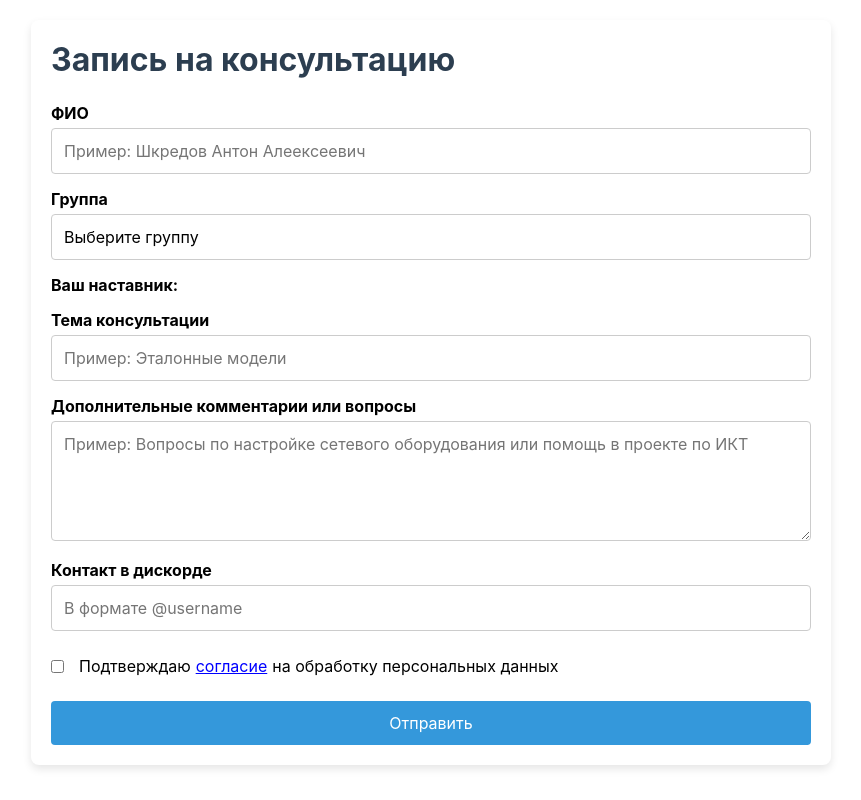
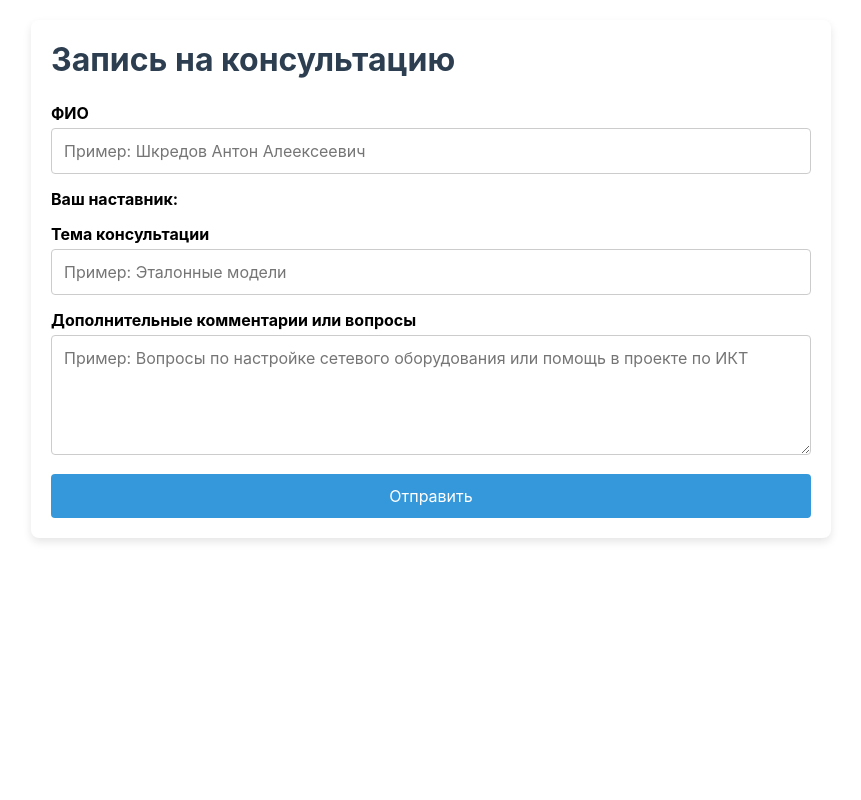
Before and after one commit to twint1m/consult-build, a React (Create React App) app in the folder frontend/: page / in a window 1280 px wide. Shown: the whole page, without its empty margins (209-1070 px from the left). Built offline with nearby package versions, Linux system fonts and the light colour scheme.

Commit message:
deleted group & discord

```diff
--- a/frontend/src/components/Form/hook.ts
+++ b/frontend/src/components/Form/hook.ts
@@ -1,22 +1,20 @@
-import {StudentInfo, StudentsData} from "./interface";
-import {useEffect, useState} from "react";
+import { StudentInfo, StudentsData } from "./interface";
+import { useEffect, useState } from "react";
 import studentsData from '../../data/students.json';
 
 export const useFindMentor = () => {
     const [studentName, setStudentName] = useState<string>('');
-    const [group, setGroup] = useState<string>('');
     const [mentor, setMentor] = useState<string>('');
 
     useEffect(() => {
         const normalizeString = (str: string) => str.trim().toLowerCase();
 
-        if (studentName && group) {
+        if (studentName) {
             let foundMentor = 'Студент не найден';
             const normalizedStudentName = normalizeString(studentName);
-            const normalizedGroup = normalizeString(group);
 
-            const groupData = (studentsData as StudentsData)[normalizedGroup];
-            if (groupData) {
+            for (const group in studentsData) {
+                const groupData = studentsData[group];
                 for (const mentorKey in groupData) {
                     const studentGroup = groupData[mentorKey];
                     const studentInfo = studentGroup.find((student: StudentInfo) => {
@@ -28,10 +26,12 @@ export const useFindMentor = () => {
                         break;
                     }
                 }
+                if (foundMentor !== 'Студент не найден') break;
             }
+
             setMentor(foundMentor || 'Наставник не найден');
         }
-    }, [studentName, group]);
+    }, [studentName]);
 
-    return { studentName, setStudentName, group, setGroup, mentor };
+    return { studentName, setStudentName, mentor };
 };
--- a/frontend/src/components/Form/index.tsx
+++ b/frontend/src/components/Form/index.tsx
@@ -5,38 +5,30 @@ import {
   FormGroup,
   Label,
   Input,
-  Select,
   TextArea,
-  CheckboxGroup,
   Button,
-  CheckboxInput,
-  CheckboxLabel,
   MentorFormGroup,
   MentorLabel,
   MentorSpan,
   Link,
-  ProblemButton
 } from "./styles";
 import { useFindMentor } from "./hook";
 import { Outlet } from "react-router-dom";
 import Toaster from "../ui/Toaster";
 
 const ConsultationForm: React.FC = () => {
-  const { studentName, setStudentName, group, setGroup, mentor } = useFindMentor();
+  const { studentName, setStudentName, mentor } = useFindMentor();
   const [topic, setTopic] = useState("");
   const [comments, setComments] = useState("");
-  const [discord, setDiscord] = useState("");
   const [toast, setToast] = useState<{ message: string; type: "success" | "error" } | null>(null);
 
   const handleSubmit = async (e: React.FormEvent) => {
     e.preventDefault();
     const data = {
       student_name: studentName,
-      group,
       mentor,
       topic,
       comments,
-      discord,
     };
 
     try {
@@ -54,17 +46,11 @@ const ConsultationForm: React.FC = () => {
 
       setToast({ message: "Вы записаны на консультацию!", type: "success" });
       setStudentName("");
-      setGroup("");
       setTopic("");
       setComments("");
-      setDiscord("");
     } catch (error) {
       setToast({ message: "Ошибка при отправке данных", type: "error" });
     }
-  };
-
-  const handleProblemReport = () => {
-    window.location.href = "https://github.com/twint1m/consult-build/issues/new";
   };
 
   const closeToast = () => {
@@ -86,20 +72,6 @@ const ConsultationForm: React.FC = () => {
                 placeholder={"Пример: Шкредов Антон Алеексеевич"}
                 onChange={(e) => setStudentName(e.target.value)}
             />
-          </FormGroup>
-          <FormGroup>
-            <Label htmlFor="group">Группа</Label>
-            <Select
-                required
-                value={group}
-                onChange={(e) => setGroup(e.target.value)}
-            >
-              <option value="" disabled>
-                Выберите группу
-              </option>
-              <option value="241-321">241-321</option>
-              <option value="241-3210">241-3210</option>
-            </Select>
           </FormGroup>
           <MentorFormGroup>
             <MentorLabel htmlFor="mentor">Ваш наставник:</MentorLabel>
@@ -129,31 +101,8 @@ const ConsultationForm: React.FC = () => {
                 onChange={(e) => setComments(e.target.value)}
             />
           </FormGroup>
-          <FormGroup>
-            <Label htmlFor="discord">Контакт в дискорде</Label>
-            <Input
-                type="text"
-                id="discord"
-                name="discord"
-                placeholder={"В формате @username"}
-                required
-                value={discord}
-                onChange={(e) => setDiscord(e.target.value)}
-            />
-          </FormGroup>
-          <CheckboxGroup>
-            <CheckboxInput type="checkbox" id="consent" name="consent" required />
-            <CheckboxLabel htmlFor="consent">
-              Подтверждаю
-              <Link href={"/consent"}>согласие</Link>
-              на обработку персональных данных
-            </CheckboxLabel>
-          </CheckboxGroup>
           <Button type="submit">Отправить</Button>
         </form>
-        {/*<ProblemButton type="button" onClick={handleProblemReport}>*/}
-        {/*  Сообщить о проблеме*/}
-        {/*</ProblemButton>*/}
         {toast && <Toaster message={toast.message} type={toast.type} onClose={closeToast} />}
         <Outlet />
       </Container>
```
